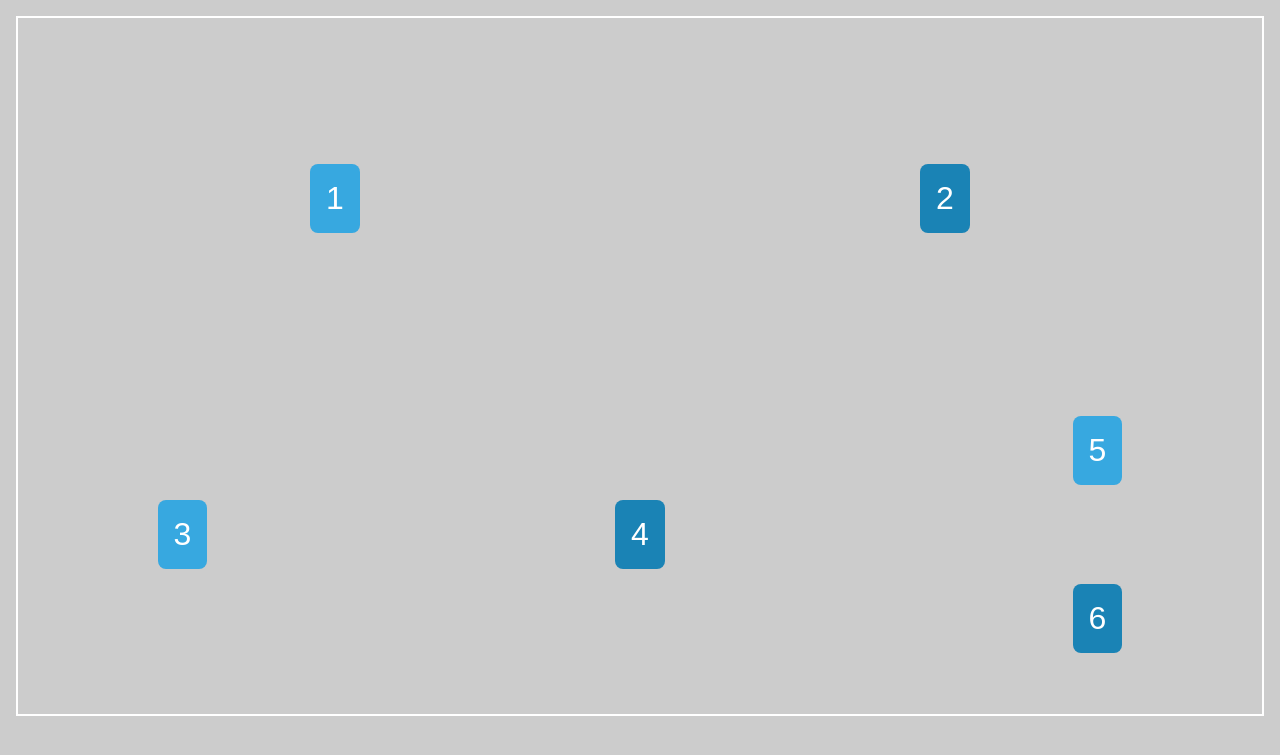
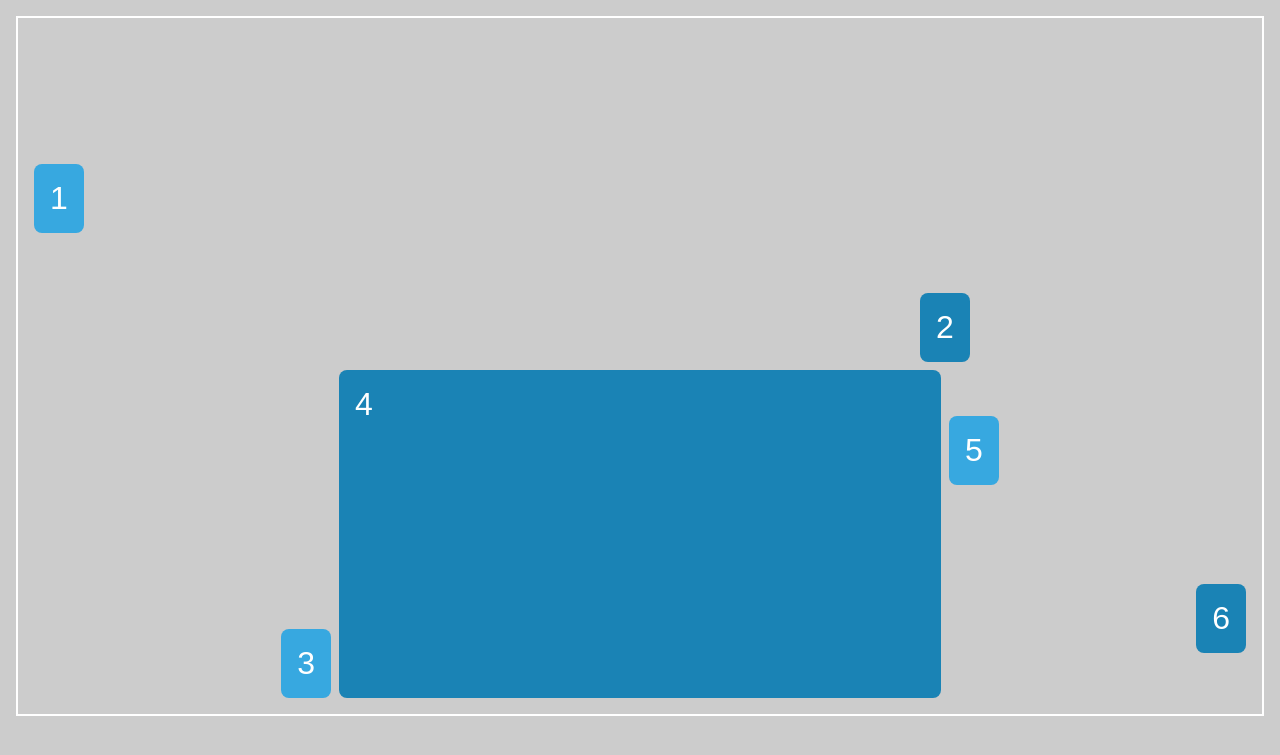
Before and after one commit to eacevedof/prj_css, a PHP site: page / in a window 1280 px wide. Shown: the top 755 px of the page. Run offline with PHP 8.4, Linux system fonts and the light colour scheme.

Commit message:
alineacion items center-x center-y

```diff
--- a/grid/two/style.css
+++ b/grid/two/style.css
@@ -48,14 +48,37 @@ alineacion en X:
 }
 
 .grid {
-    /*por defecto stretch a lo ancho de todo x columna*/
-    justify-items: stretch;
     justify-items: start;
     justify-items: end; /*en el x end*/
     justify-items: center; /*en x centro de la columna*/
+    /*por defecto stretch a lo ancho de todo x columna*/
+    justify-items: stretch;
 
-    align-items: stretch;
     align-items: start;
     align-items: end; /*en el y end*/
     align-items: center; /*en y centro de la fila*/
+    align-items: stretch;
 }
+
+.item1 {
+    justify-self: start;
+    align-self: center;
+}
+
+.item2 {
+    justify-self: center;
+    align-self: end;
+}
+
+.item3 {
+    justify-self: end;
+    align-self: end;
+}
+.item5 {
+    justify-self: start;
+    align-self: center;
+}
+.item6 {
+    justify-self: end;
+    align-self: center;
+}
```
